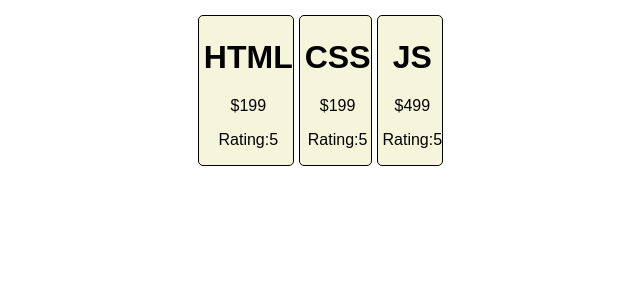
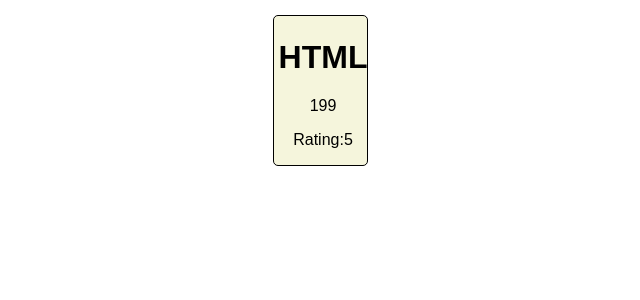
Before and after one commit to Navin2010/reactdemo, a React (Create React App) app in the folder reactlearn/: page / in a window 1280 px wide. Shown: the top 300 px of the page, without its empty margins (327-967 px from the left). Built offline with nearby package versions, Linux system fonts and the light colour scheme.

Commit message:
filter and sorting

```diff
--- a/reactlearn/src/Course.jsx
+++ b/reactlearn/src/Course.jsx
@@ -3,7 +3,7 @@ import PropTypes from 'prop-types';
 function Course(props) {
     if (props.show === true) {
         return (
-            <div className="card">
+            props.name && <div className="card">
                 <img src="" alt="" />
                 <h1>{props.name}</h1>
                 <p>{props.price}</p>
--- a/reactlearn/src/CourseList.jsx
+++ b/reactlearn/src/CourseList.jsx
@@ -4,22 +4,24 @@ function CourseList() {
     const courses = [
         {
             name: "HTML",
-            price: "$199",
+            price: 199,
             rating: 5
         },
         {
             name: "CSS",
-            price: "$199",
+            price: 999,
             rating: 5
         },
         {
             name: "JS",
-            price: "$499",
+            price: 499,
             rating: 5
         }
     ];
+    courses.sort((x,y)=>x.price-y.price)
+    const a= courses.filter((courses)=>courses.price<200)
 
-    const coursesList = courses.map((course, index) => (
+    const coursesList = a.map((course, index) => (
         <Course
             key={index}
             name={course.name}
```
